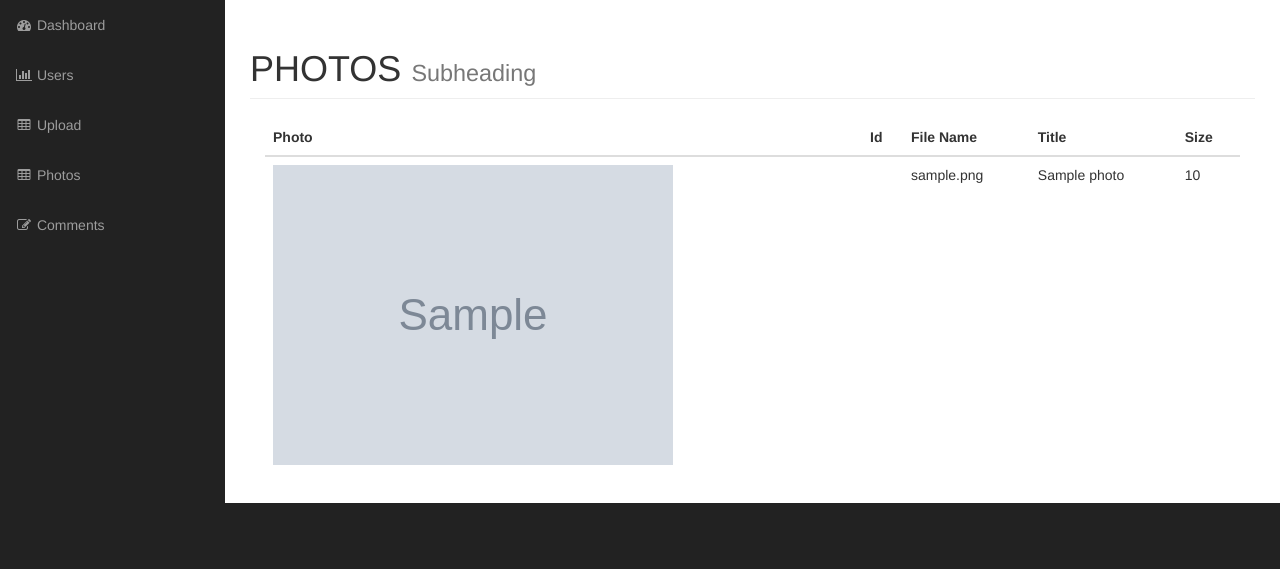
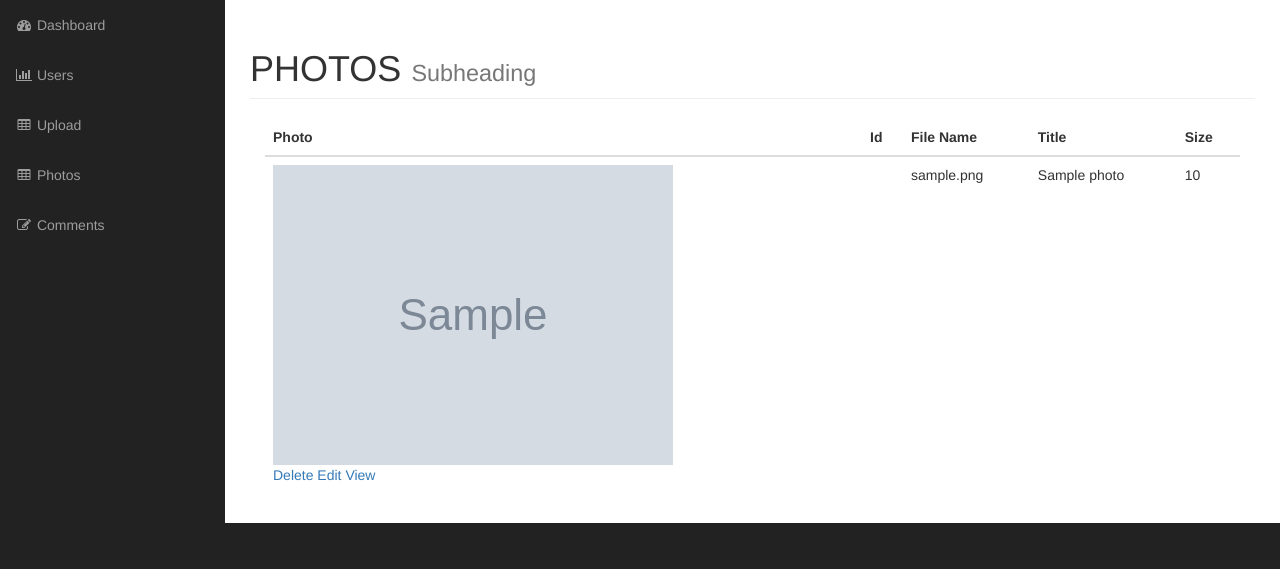
Before and after one commit to Dupro/gallery, a PHP site: page /admin/photos.php in a window 1280 px wide. Shown: the part 51-620 px from the top of the page. Run offline with PHP 8.4, Linux system fonts and the light colour scheme; the visitor is signed in with stand-in values (Sample User, id 1); tables that the repository leaves empty hold one stand-in row (values such as "Sample post"); grey boxes marked "Sample" are stand-in pictures; grey boxes labelled with a size stand in for pictures from a placeholder-image service; some libraries are stand-ins or nearby versions.

Commit message:
delete method

```diff
--- a/admin/includes/photo.php
+++ b/admin/includes/photo.php
@@ -96,6 +96,29 @@ public function save(){
 } // End of save function
 
 
+public function delete_photo(){
+
+	if($this->delete()){
+
+		$target_path = SITE_ROOT . DS . 'admin' . DS . $this->picture_path();
+
+		return unlink($target_path) ? true : false;
+
+
+
+
+	} else {
+
+		return false;
+	}
+
+
+
+}
+
+
+
+
 
 } // End of Class Photo
 
--- a/admin/photos.php
+++ b/admin/photos.php
@@ -71,7 +71,18 @@ $photos = Photo::find_all();
 
 
                                     <tr>
-                                        <td><img src="<?php echo $photo->picture_path(); ?>" alt=""></td>
+                                        <td><img src="<?php echo $photo->picture_path(); ?>" alt="">
+
+                                        <div class="pictures_link">
+                                            <a href="delete_photo.php/?id=<?php echo $photo->id; ?>">Delete</a>
+                                            <a href="#">Edit</a>
+                                            <a href="#">View</a>
+
+                                        </div>
+
+
+                                        </td>
+
                                         <td><?php echo $photo->id; ?></td>
                                         <td><?php echo $photo->filename; ?></td>
                                         <td><?php echo $photo->title; ?></td>
```
Also changed, not shown: admin/delete_photo.php (added, +29 -0 lines), admin/images/images-1.jpg (deleted), admin/images/images-10.jpg (deleted), admin/images/images-25 copy.jpg (deleted), admin/images/images-43.jpg (deleted), admin/images/images-9 copy.jpg (deleted).
